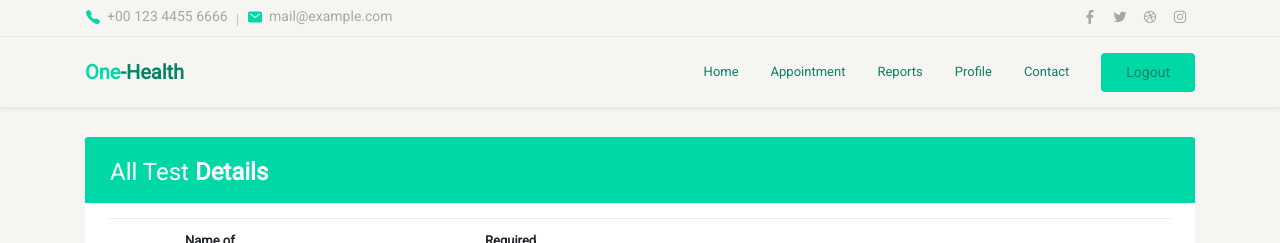
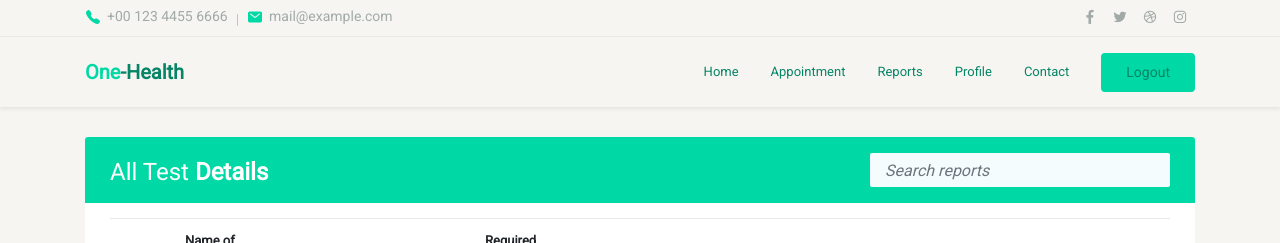
Before and after one commit to khushal-vadher/pathology, a React (Create React App) app in the folder frontend/: page /report in a window 1280 px wide. Shown: the top 243 px of the page. Built offline with nearby package versions, Linux system fonts and the light colour scheme; no server answers; sample sign-in values are in the browser's storage.

Commit message:
search filter

```diff
--- a/frontend/src/components/DisplayUser/Displayuser.js
+++ b/frontend/src/components/DisplayUser/Displayuser.js
@@ -11,6 +11,8 @@ import CloseIcon from "@mui/icons-material/Close";
 
 function Displayuser() {
   const [users, setUsers] = useState([]);
+  const [search, setSearch] = useState([]);
+  const [searchFilter, setSearchFilter] = useState('');
   const [isPatient, setIsPatient] = useState(false);
   const [isAddress, setIsAddress] = useState(false);
   const [patient, setPatient] = useState([]);
@@ -23,6 +25,7 @@ function Displayuser() {
       // axios.get("/users/getall").then((response)=>{setUsers(response.data);});
       await axios.get("/users/getall").then((res) => {
         setUsers(res.data);
+        setSearch(res.data)
       });
       // console.log(users);
     } catch (err) {
@@ -102,6 +105,17 @@ function Displayuser() {
     };
     get();
   };
+
+  const handleFilter = (e) =>{
+    e.preventDefault();
+    if(e.target.value == ''){
+      setUsers(search);
+    }else{
+      const searchResult = search.filter(item => item.firstName.toLowerCase().includes(e.target.value.toLowerCase()) || item.lastName.toLowerCase().includes(e.target.value.toLowerCase()) || item.email.toLowerCase().includes(e.target.value.toLowerCase()));
+      setUsers(searchResult)
+    }
+    setSearchFilter(e.target.value)
+  }
   return (
     <>
       <Header />
@@ -115,6 +129,14 @@ function Displayuser() {
                     <h2>
                       All Test <b>Details</b>
                     </h2>
+                  </div>
+                  <div className="col-sm-6">
+                    <div className="search-box">
+                      <div className="input-group">
+                        <input type="text" id="search" className="form-control" placeholder="Search User" value={searchFilter} onInput={(e)=>handleFilter(e)} />
+                          <span className="input-group-addon"><i className="material-icons">&#xE8B6;</i></span>
+                      </div>
+                    </div>
                   </div>
                 </div>
               </div>
--- a/frontend/src/components/DisplayUserTest/Tests.js
+++ b/frontend/src/components/DisplayUserTest/Tests.js
@@ -5,24 +5,29 @@ import React, { useEffect, useReducer, useState } from "react";
 import Footer from "../Footer/Footer";
 import Header from "../Header/Header";
 import './tests.css';
-import {ToastContainer,toast} from'react-toastify';
+import { ToastContainer, toast } from 'react-toastify';
 
 const Tests = () => {
 
     const [reports, setReports] = useState([])
-    const [user,setUser] = useState({})
-    const [show,setShow] = useState(false)
-    const [reducer,setReducer] =useReducer(x=>x+1,0)
+    const [search, setSearch] = useState([]);
+    const [searchFilter, setSearchFilter] = useState('');
+    const [user, setUser] = useState({})
+    const [show, setShow] = useState(false)
+    const [reducer, setReducer] = useReducer(x => x + 1, 0)
     const userid = localStorage.getItem("userid")
     if (userid === "6425acd05851f274a3fcce71") {
         var isAdmin = true
-    }else{
+    } else {
         isAdmin = false
     }
     if (isAdmin) {
         var fetchReport = async () => {
             try {
-                await axios.get(`/appointment/`).then((res) => setReports(res.data))
+                await axios.get(`/appointment/`).then((res) =>{
+                    setReports(res.data)
+                    setSearch(res.data)
+                });
 
             } catch (err) {
                 console.log(err)
@@ -32,7 +37,10 @@ const Tests = () => {
     } else {
         var fetchReport = async () => {
             try {
-                await axios.post(`/appointment/get`, { userid }).then((res) => setReports(res.data))
+                await axios.post(`/appointment/get`, { userid }).then((res) => {
+                    setReports(res.data)
+                    setSearch(res.data)
+                })
 
             } catch (err) {
                 console.log(err)
@@ -46,34 +54,44 @@ const Tests = () => {
         fetchReport();
     }, [reducer])
 
-    const handleShow  = () =>{
+    const handleShow = () => {
 
     }
 
-    const handleDelete = async(e,id) =>{
+    const handleDelete = async (e, id) => {
         e.preventDefault();
 
-        try{
+        try {
             await axios.delete(`/appointment/delete/${id}`)
             console.log("Deleted")
             setReducer()
             toast.success('Appointment has been deleted successfully!');
-        }catch(err){
+        } catch (err) {
             console.log(err)
         }
     }
 
-    const handleMail =async (e,id) =>{
+    const handleMail = async (e, id) => {
         setShow(!show)
-         await axios.get(`/users/get/${id}`).then((res)=>{setUser(res.data)})
-         console.log(user.email)
-        await axios.post("/mail/send",{
-            email : user.email
+        await axios.get(`/users/get/${id}`).then((res) => { setUser(res.data) })
+        console.log(user.email)
+        await axios.post("/mail/send", {
+            email: user.email
         })
         toast.success('User has been mailed his/her report successfully!');
 
     }
 
+    const handleFilter = (e) =>{
+        e.preventDefault();
+        if(e.target.value == ''){
+          setReports(search);
+        }else{
+          const searchResult = search.filter(item => item.nameOfTest.toLowerCase().includes(e.target.value.toLowerCase()) || item.disease.toLowerCase().includes(e.target.value.toLowerCase()) || item.nameOfPatient.toLowerCase().includes(e.target.value.toLowerCase()));
+          setReports(searchResult)
+        }
+        setSearchFilter(e.target.value)
+      }
 
     return (
         <>
@@ -86,6 +104,14 @@ const Tests = () => {
                             <div className="row">
                                 <div className="col-sm-6">
                                     <h2>All Test <b>Details</b></h2>
+                                </div>
+                                <div className="col-sm-6">
+                                    <div className="search-box">
+                                        <div className="input-group">
+                                            <input type="text" id="search" className="form-control" placeholder="Search reports" value={searchFilter} onInput={(e) => handleFilter(e)} />
+                                            <span className="input-group-addon"><i className="material-icons">&#xE8B6;</i></span>
+                                        </div>
+                                    </div>
                                 </div>
 
                             </div>
@@ -122,8 +148,8 @@ const Tests = () => {
                                         <td>{obj.address}</td>
                                         <td>{obj.slot}</td>
                                         <td>{obj.date}</td>
-                                        {isAdmin && <Button onClick={(e)=>{handleDelete(e,obj._id)}}  className="delete" data-toggle="modal"><i className="material-icons" data-toggle="tooltip" title="Delete">&#xE872;</i></Button>}
-                                        {isAdmin && <Button onClick={(e)=>{handleMail(e,obj.user_id)}}>Mail</Button>}
+                                        {isAdmin && <Button onClick={(e) => { handleDelete(e, obj._id) }} className="delete" data-toggle="modal"><i className="material-icons" data-toggle="tooltip" title="Delete">&#xE872;</i></Button>}
+                                        {isAdmin && <Button onClick={(e) => { handleMail(e, obj.user_id) }}>Mail</Button>}
 
 
                                     </tr>
--- a/frontend/src/components/steps/Slot.js
+++ b/frontend/src/components/steps/Slot.js
@@ -6,6 +6,19 @@ import "./Slot.css";
 const Slot = ({ handleChange }) => {
   const s = ['Select slot', '9 to 10', '10 to 11', '11 to 12', '3 to 4', '4 to 5', '5 to 6', '6 to 7'];
   // let x = document.getElementById("date").value;
+
+  var today = new Date();
+  var dd = today.getDate();
+  var mm = today.getMonth() + 1;
+  var yyyy = today.getFullYear();
+  if (dd < 10) {
+    dd = '0' + dd;
+  }
+  if (mm < 10) {
+    mm = '0' + mm;
+  }
+
+  today = yyyy + '-' + mm + '-' + dd;
 
   const detail = (e) => {
     console.log(e.target.name)
@@ -16,12 +29,12 @@ const Slot = ({ handleChange }) => {
   }
   return (
     <>
-    <br></br>
-      <div className="app-slot" style={{fontSize:"16px"}}>
+      <br></br>
+      <div className="app-slot" style={{ fontSize: "16px" }}>
         <div>
           <div>
             <label  >Select Date :</label>
-            <input type="date" className="reportDate" name='date' onChange={(e) => { detail(e) }}></input>
+            <input type="date" className="reportDate" name='date' onChange={(e) => { detail(e) }} min={today}></input>
           </div>
 
           <br></br>
@@ -71,7 +84,7 @@ const Slot = ({ handleChange }) => {
           <div>
             {/* <p>Timings</p>
              */}
-             <br></br>
+            <br></br>
           </div>
           <p>1:00PM to 5:00PM</p>
           <div className="app-check">
@@ -121,7 +134,7 @@ const Slot = ({ handleChange }) => {
         </div>
       </div>
       <br></br>
-       <br></br>
+      <br></br>
     </>
 
   )
```
